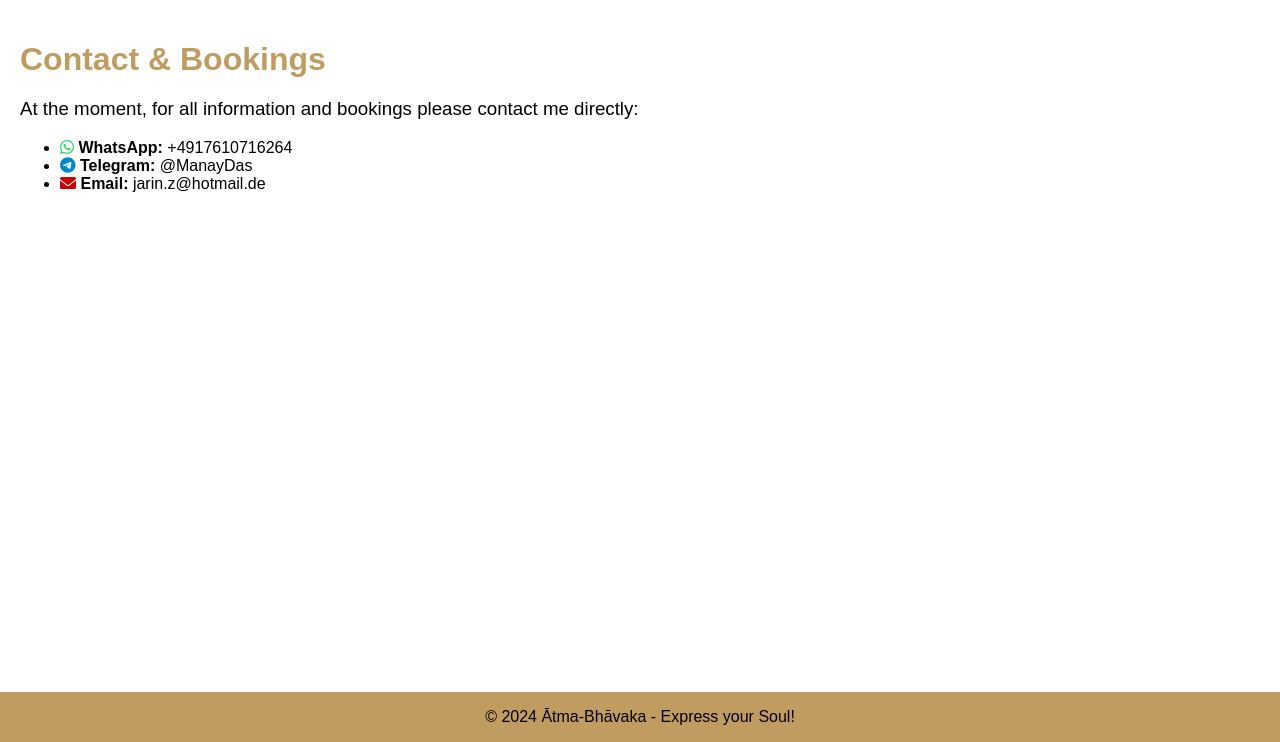
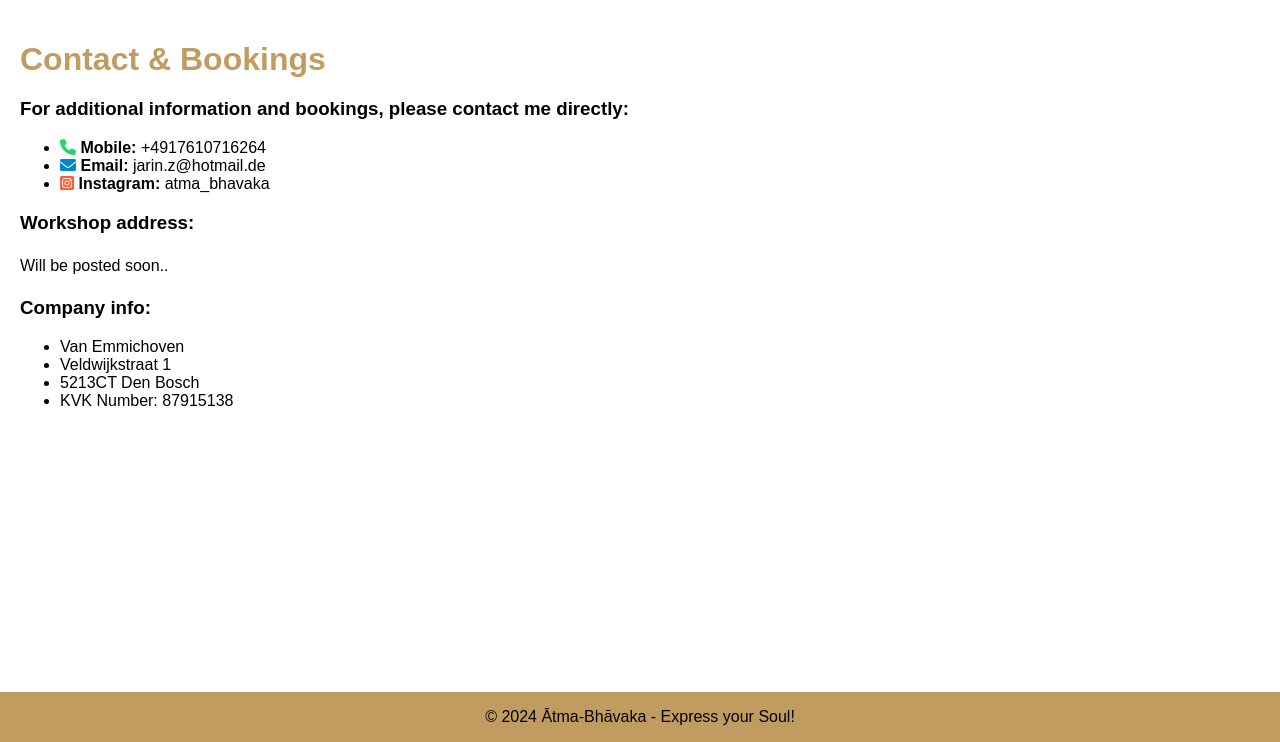
Before and after one commit to denisklopotan/atma-bhavaka, a Django app: page /contact/ in a window 1280 px wide. Shown: the part 58-800 px from the top of the page. Run offline with Django 5.2, Linux system fonts and the light colour scheme.

Commit message:
Update contact template

```diff
--- a/static/css/styles.css
+++ b/static/css/styles.css
@@ -132,16 +132,16 @@ a:hover {
     color: #c19c60;
 }
 
-.fa-whatsapp {
+.fa-phone {
     color: #25D366;
 }
 
-.fa-telegram {
+.fa-envelope {
     color: #0088cc;
 }
 
-.fa-envelope {
-    color: #cc0000;
+.fa-instagram-square {
+    color: #f56040;
 }
 
 /* Gallery page styles */
--- a/templates/contact.html
+++ b/templates/contact.html
@@ -5,22 +5,34 @@
 
 {% block content %}
 <h1>Contact & Bookings</h1>
-<h3>At the moment, for all information and bookings please contact me directly:</h3>
+<!-- Contact Links -->
+<h3><strong>For additional information and bookings, please contact me directly:</strong></h3>
 <ul>
   <li>
-      <a class="contact" href="https://wa.me/+4917610716264" target="_blank">
-        <i class="fab fa-whatsapp"></i> <b>WhatsApp:</b> +4917610716264
+    <a class="contact" href="tel:+4917610716264" target="_blank" rel="noopener">
+      <i class="fas fa-phone"></i> <b>Mobile:</b> +4917610716264
     </a>
   </li>
   <li>
-      <a class="contact" href="https://web.telegram.org/k/#@ManayDas" target="_blank">
-        <i class="fab fa-telegram"></i> <b>Telegram:</b> @ManayDas
+    <a class="contact" href="mailto:jarin.z@hotmail.de" rel="noopener">
+      <i class="fas fa-envelope"></i> <b>Email:</b> jarin.z@hotmail.de
     </a>
   </li>
   <li>
-      <a class="contact" href="mailto:jarin.z@hotmail.de">
-        <i class="fas fa-envelope"></i> <b>Email:</b> jarin.z@hotmail.de
+    <a class="contact" href="https://www.instagram.com/instagram_profile" target="_blank" rel="noopener">
+      <i class="fab fa-instagram-square"></i> <b>Instagram:</b> atma_bhavaka
     </a>
   </li>
 </ul>
+<!-- Workshop address -->
+<h3><strong>Workshop address:</strong></h3>
+<p>Will be posted soon..</p>
+<!-- Company info -->
+<h3><strong>Company info:</strong></h3>
+<ul>
+  <li>Van Emmichoven</li>
+  <li>Veldwijkstraat 1</li>
+  <li>5213CT Den Bosch</li>
+  <li>KVK Number: 87915138</li>
+</ul>
 {% endblock %}
```
Lines whose indentation alone changed are shown as unchanged.
